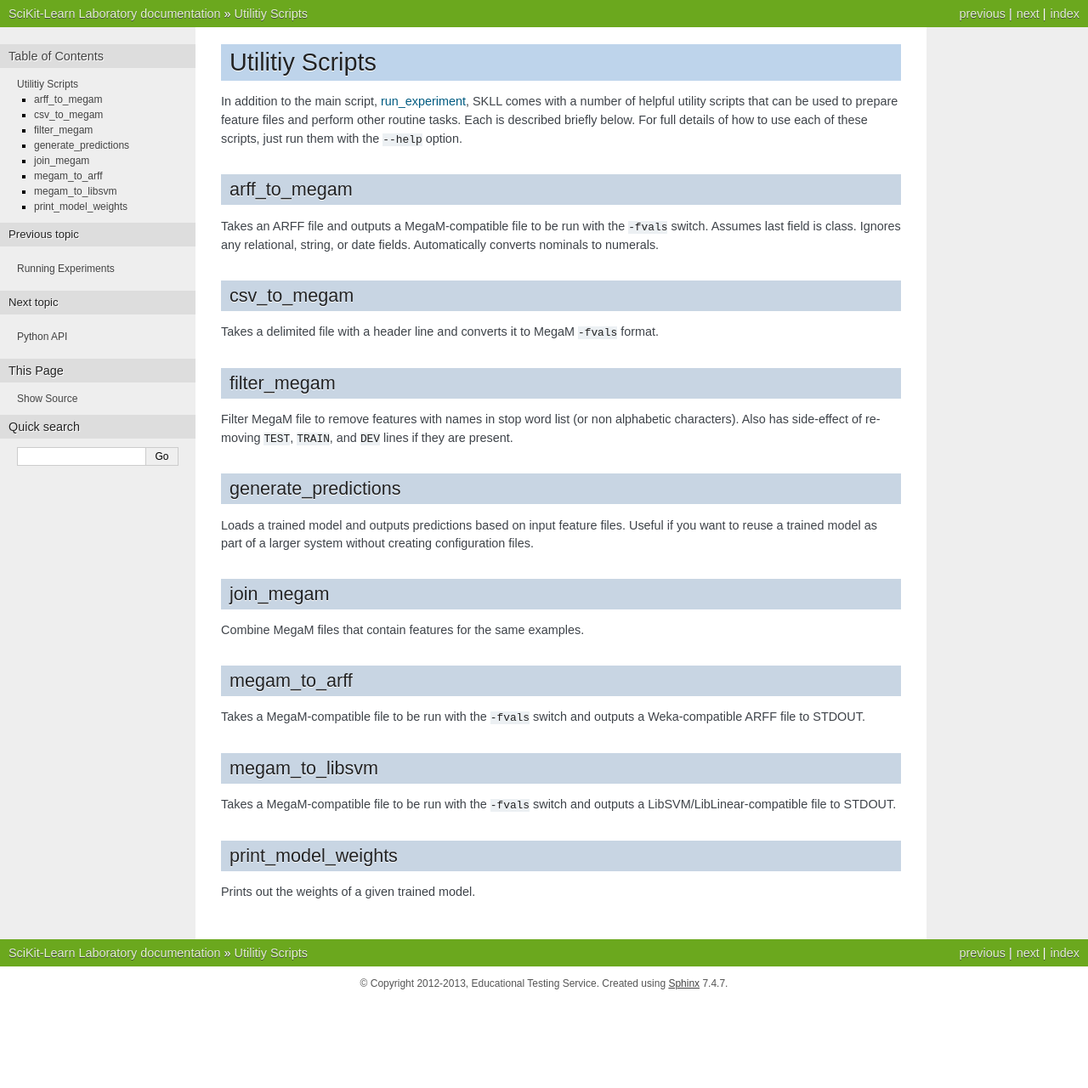
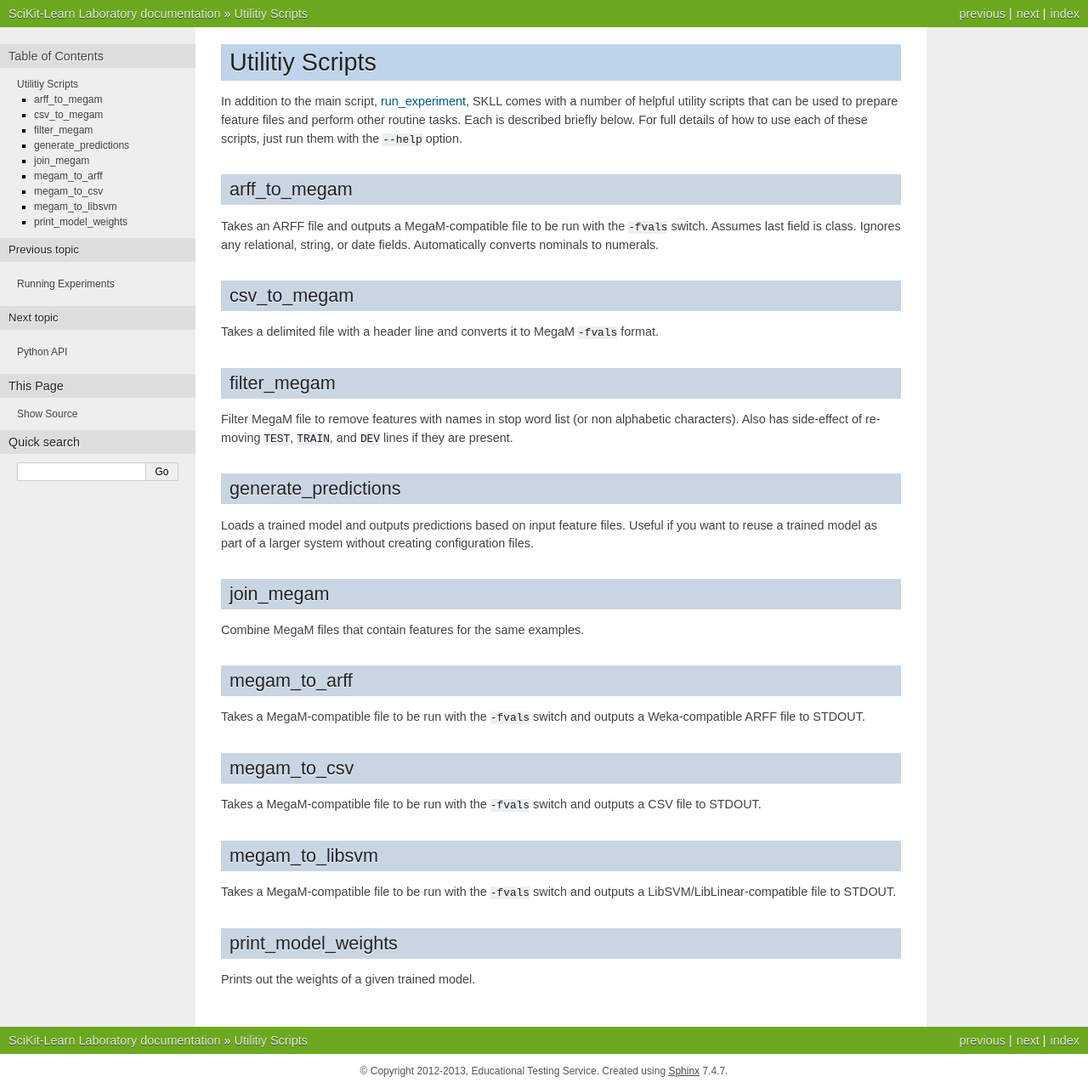
Before and after one commit to EducationalTestingService/skll, a Sphinx documentation site: the page built from doc/utilities.rst, in a window 1280 px wide. Shown: the whole page at 85% size. Built offline with Sphinx 7.4.7, drawn with Linux system fonts in a browser that asks for light colours; the version number could not be read and is left out; before the commit the page ends 1177 px from its top, so only the background shows below that.

Commit message:
Added megam_to_csv to documentation

```diff
--- a/doc/utilities.rst
+++ b/doc/utilities.rst
@@ -40,6 +40,11 @@ megam_to_arff
 Takes a MegaM-compatible file to be run with the ``-fvals`` switch and outputs
 a Weka-compatible ARFF file to STDOUT.
 
+megam_to_csv
+------------
+Takes a MegaM-compatible file to be run with the ``-fvals`` switch and outputs
+a CSV file to STDOUT.
+
 megam_to_libsvm
 ---------------
 Takes a MegaM-compatible file to be run with the ``-fvals`` switch and outputs a
```
